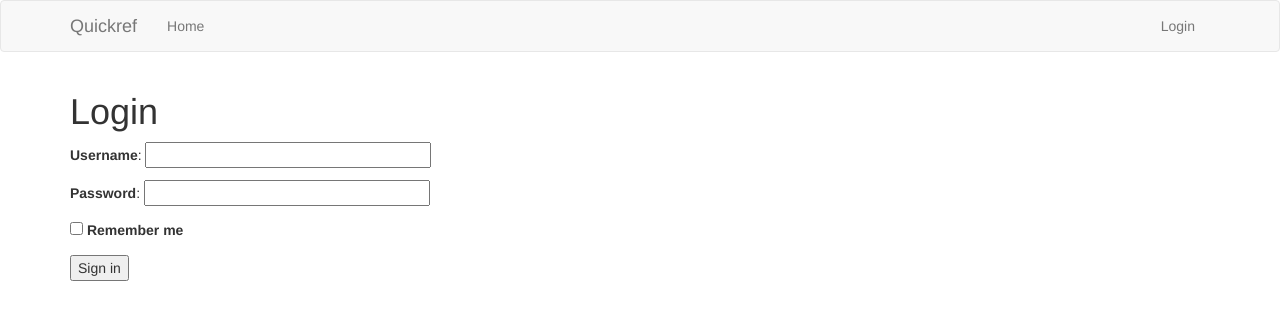
After one commit to piotrbajger/quickref, a Flask app: page /login in a window 1280 px wide. The commit adds this page. Shown: the top 320 px of the page. Run offline with Flask 2, Linux system fonts and the light colour scheme; some libraries are stand-ins or nearby versions.

Commit message:
Login setup

```diff
--- a/quickref/__init__.py
+++ b/quickref/__init__.py
@@ -20,5 +20,4 @@ def create_app(test=False):
 app = create_app()
 Bootstrap(app)
 
-
 from . import routes
--- a/quickref/forms/login.py
+++ b/quickref/forms/login.py
@@ -3,8 +3,8 @@ from wtforms import StringField, PasswordField, BooleanField, SubmitField
 from wtforms.validators import DataRequired
 
 
-class LoginForm:
-    username = StringField('Username', validators=DataRequired)
-    password = PasswordField('Password', validators=DataRequired)
+class LoginForm(FlaskForm):
+    username = StringField('Username', validators=[DataRequired()])
+    password = PasswordField('Password', validators=[DataRequired()])
     remember = BooleanField('Remember me')
     submit = SubmitField('Sign in')
--- a/quickref/routes.py
+++ b/quickref/routes.py
@@ -1,9 +1,21 @@
 import flask
 
 from . import app
+from .forms.login import LoginForm
 
 
 @app.route('/index')
 @app.route('/')
 def index():
     return flask.render_template('index.html', title="Home")
+
+
+@app.route('/login', methods=['GET', 'POST'])
+def login():
+    form = LoginForm()
+
+    if form.validate_on_submit():
+        flask.flash(f"Welcome {form.username}!")
+        return flask.redirect(flask.url_for('index'))
+
+    return flask.render_template('login.html', title="Login", form=form)
--- a/quickref/templates/base.html
+++ b/quickref/templates/base.html
@@ -40,7 +40,7 @@ Quickref
                 </ul>
                 <ul class="nav navbar-nav navbar-right">
                     {% if not session.username %}
-                    <li><a href="{{ url_for('index') }}">Login</a></li>
+                    <li><a href="{{ url_for('login') }}">Login</a></li>
                     {% else %}
                     <li><a href="{{ url_for('index') }}">Logout</a></li>
                     {% endif %}
--- /dev/null
+++ b/quickref/templates/login.html
@@ -0,0 +1,28 @@
+{% extends "base.html" %}
+{% block app_content %}
+
+<h1>Login</h1>
+    {% if error %}
+        <p class=error><strong>Error:</strong> {{ error }}
+    {% endif %}
+
+    <form action="{{ url_for('login') }}" method=post novalidate>
+        {{ form.hidden_tag() }}
+        <p>
+            {{ form.username.label }}:
+            {{ form.username(size=32) }}
+            {% for error in form.username.errors %}
+            <span style="color: red;">{{ error }}</span>
+            {% endfor %}
+        </p>
+        <p>
+            {{ form.password.label }}:
+            {{ form.password(size=32) }}
+            {% for error in form.password.errors %}
+            <span style="color: red;">{{ error }}</span>
+            {% endfor %}
+        </p>
+        <p>{{ form.remember}} {{ form.remember.label }}</p>
+        <p>{{ form.submit() }}</p>
+    </form>
+{% endblock %}
```
